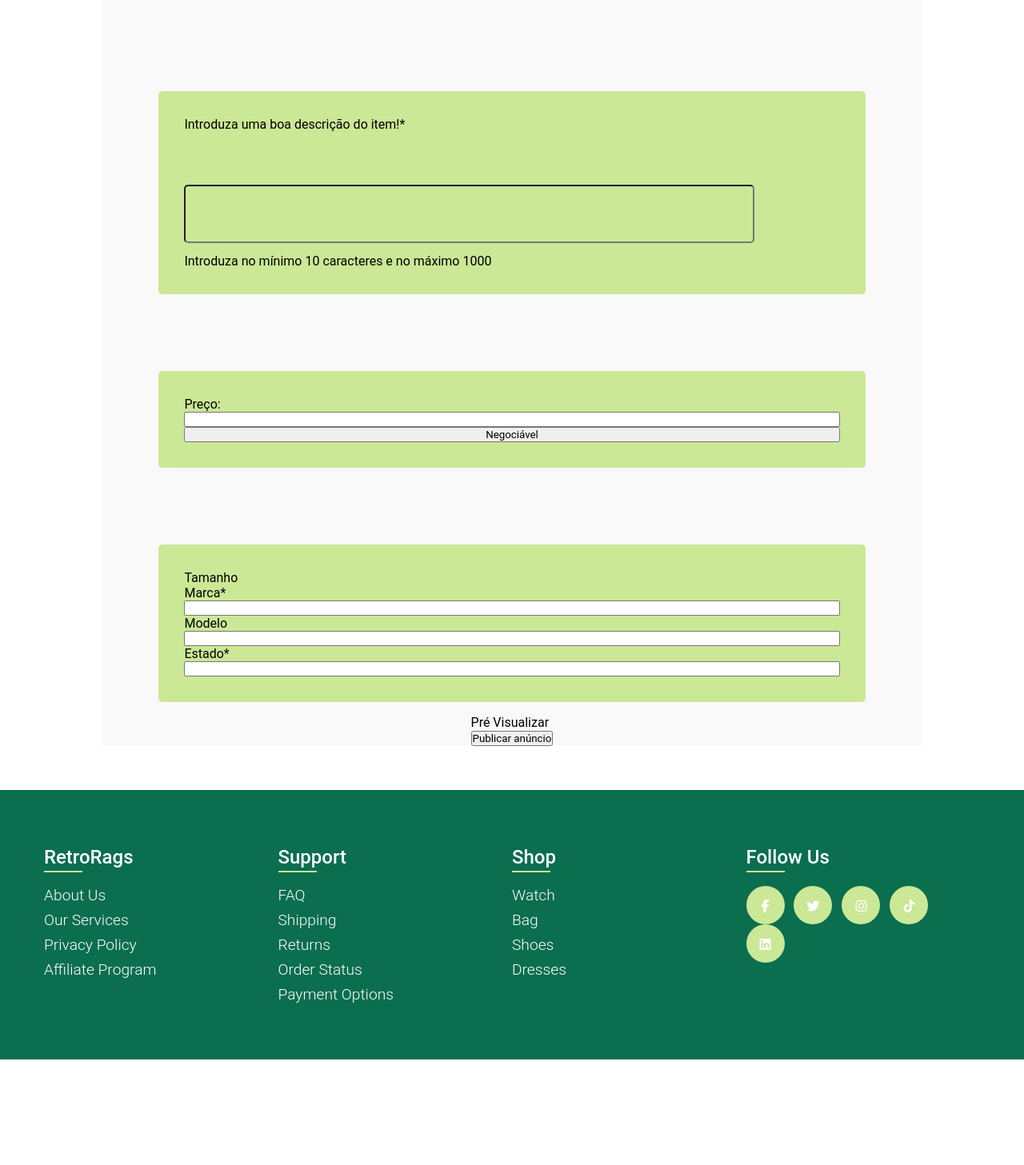
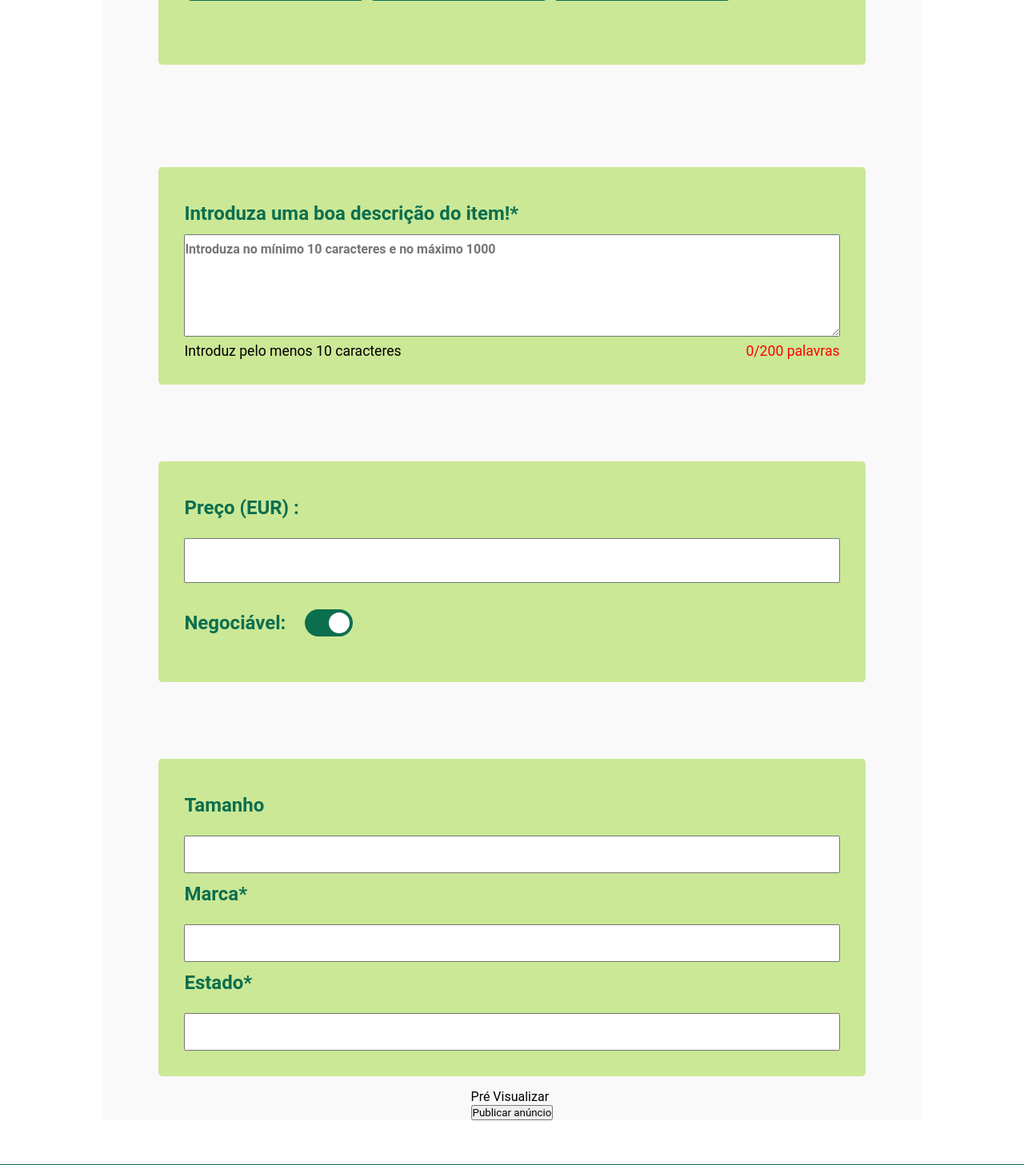
Before and after one commit to AngeloOliveira2004/LTW_Project, a PHP site: page /pages/itemCreationPage.php in a window 1280 px wide. Shown: the part 2458-3915 px from the top of the page at 80% size. Before the commit the page ends 3783 px from the top, so only its background shows below. Run offline with PHP 8.4, Linux system fonts and the light colour scheme; data comes from the database, SQL or seed files in the repository.

Commit message:
Almost finiching creating item page

```diff
--- a/css/itemCreation.css
+++ b/css/itemCreation.css
@@ -292,3 +327,201 @@ li{
     margin-bottom: 1em;
     width: 80%;
 }
+
+.Item-Description p span {
+    font-weight: bold;
+}
+
+.word-details {
+    display: flex;
+    justify-content: space-between;
+    align-items: center;
+}
+
+.word-counter {
+    font-size: 1.1em;
+    color: red;
+}
+
+.min_words{
+
+    font-size: 1.1em;
+
+}
+
+.item-description{
+    font-size: 1.5em;
+    color: #0B6E4F;
+    font-weight: 600;
+    padding: 0.5em;
+    padding-left: 0;
+}
+
+.description-text{
+    font-size: 1em;
+    color: #0B6E4F;
+    font-weight: 600;
+    padding: 0.5em;
+    padding-left: 0;
+    padding-bottom: 5em;
+    margin-bottom: 0.5em;
+}
+
+
+/*------- Item Price and Trade -------------------------*/
+
+
+
+.switch {
+    position: relative;
+    display: inline-block;
+    width: 60px;
+    height: 34px;
+  }
+
+  .switch input {
+    opacity: 0;
+    width: 0;
+    height: 0;
+  }
+
+  .slider {
+    position: absolute;
+    cursor: pointer;
+    top: 0;
+    left: 0;
+    right: 0;
+    bottom: 0;
+    background-color: #ccc;
+    -webkit-transition: .4s;
+    transition: .4s;
+  }
+
+  .slider:before {
+    position: absolute;
+    content: "";
+    height: 26px;
+    width: 26px;
+    left: 4px;
+    bottom: 4px;
+    background-color: white;
+    -webkit-transition: .4s;
+    transition: .4s;
+  }
+
+  input:checked + .slider {
+    background-color: #0B6E4F;
+  }
+
+  input:focus + .slider {
+    box-shadow: 0 0 1px #0B6E4F;
+  }
+
+  input:checked + .slider:before {
+    -webkit-transform: translateX(26px);
+    -ms-transform: translateX(26px);
+    transform: translateX(26px);
+  }
+
+  /* Rounded sliders */
+  .slider.round {
+    border-radius: 34px;
+  }
+
+  .slider.round:before {
+    border-radius: 50%;
+  }
+
+.Preço{
+    font-size: 1.5em;
+    color: #0B6E4F;
+    font-weight: 600;
+    padding: 0.5em;
+    padding-left: 0;
+    padding-bottom: 1em;
+}
+
+.Preço_{
+    font-size: 1.5em;
+    color: #0B6E4F;
+    font-weight: 600;
+    padding: 0.5em;
+    padding-left: 0;
+    margin-bottom: 1em;
+}
+
+.toggle-button-wrapper{
+    display: flex;
+
+    align-items: center;
+    padding-bottom: 1em;
+}
+
+.Negociável{
+    font-size: 1.5em;
+    color: #0B6E4F;
+    font-weight: 600;
+    padding: 0.5em;
+    padding-left: 0;
+    padding-right: 1em ;
+}
+
+/*-----------------Aditional Info-------------*/
+
+.hidden {
+    display: none;
+}
+
+.sizes,
+.conditions {
+    list-style-type: none;
+    padding: 0;
+    margin: 0;
+    display: none;
+}
+
+.sizes li,
+.conditions li {
+    cursor: pointer;
+}
+
+.sizes li:hover,
+.conditions li:hover {
+    background-color: #f0f0f0;
+}
+
+.size , .condition{
+    font-size: 1.5em;
+    color: #0B6E4F;
+    font-weight: 600;
+    padding: 0.5em;
+    padding-left: 0;
+    padding-bottom: 1em;
+}
+
+#brand{
+    font-size: 1.5em;
+    color: #0B6E4F;
+    font-weight: 600;
+    padding: 0.5em;
+    padding-left: 0;
+    padding-bottom: 1em;
+}
+
+.size_list , .condition_list{
+    gap: 0.2em;
+    border: 1px solid #ccc;
+    padding: 0.5em;
+    background-color: white;
+    color: #0B6E4F;
+    font-size: 1em;
+}
+
+.Tamanho , .Marca , .Estado{
+    font-size: 1em;
+    color: #0B6E4F;
+    font-weight: 600;
+    padding: 0.5em;
+    padding-left: 0;
+    padding-bottom: 1em;
+}
--- a/db_handler/Conditions.php
+++ b/db_handler/Conditions.php
@@ -1,6 +1,6 @@
 <?php
 
-class Conditions {
+class Condition {
     private $id;
     private $name;
 
--- a/db_handler/DB.php
+++ b/db_handler/DB.php
@@ -38,12 +38,52 @@
             return $this->conn;
         }
 
-        public function getCategoryNameById($id) : string{
+        public function getCategoryNameById($id) {
             $stmt = $this->conn->prepare("SELECT * FROM categories WHERE CategoryId = :id");
             $stmt->bindParam(':id', $id);
             $stmt->execute();
             $row = $stmt->fetch();
             return $row['Name'];
+        }
+
+        public function getSizes(){
+            $stmt = $this->conn->prepare("SELECT * FROM Sizes");
+            $stmt->execute();
+            $sizes = [];
+            while ($row = $stmt->fetch()) {
+                $sizes[] = new Size($row['SizeId'], $row['Name']);
+            }
+            return $sizes;
+        }
+
+        public function getConditions(){
+            $stmt = $this->conn->prepare("SELECT * FROM Conditions");
+            $stmt->execute();
+            $conditions = [];
+            while ($row = $stmt->fetch()) {
+                $conditions[] = new Condition($row['ConditionId'], $row['Name']);
+            }
+            return $conditions;
+        }
+        public function getSubCategoriesByParent($parent) : array {
+            $stmt = $this->conn->prepare("SELECT * FROM Subcategory WHERE ParentCategory = :parent");
+            $stmt->bindParam(':parent', $parent);
+            $stmt->execute();
+            $subCategories = [];
+            while ($row = $stmt->fetch()) {
+                $subCategories[] = new SubCategory($row['SUbCategoryId'], $row['ParentCategory'], $row['Name']);
+            }
+            return $subCategories;
+        }
+
+        public function getAllSubCategories() : array {
+            $stmt = $this->conn->prepare("SELECT * FROM Subcategory");
+            $stmt->execute();
+            $subCategories = [];
+            while ($row = $stmt->fetch()) {
+                $subCategories[] = new SubCategory($row['SUbCategoryId'], $row['ParentCategory'], $row['Name']);
+            }
+            return $subCategories;
         }
 
         public function getSubCategoryNameById($id) : string{
--- a/db_handler/SIzes.php
+++ b/db_handler/SIzes.php
@@ -1,6 +1,6 @@
 <?php
 
-class Sizes {
+class Size {
     private $id;
     private $name;
 
--- a/pages/itemCreationPage.php
+++ b/pages/itemCreationPage.php
@@ -18,7 +18,7 @@
 
         $db = new Database("../database/database.db");
 
-        $allItems = $db->getItems();
+                $allItems = $db->getItems();
 
         $categoryCounts = array();
         foreach ($allItems as $item) {
@@ -33,27 +33,17 @@
 
         $topCategories = array_slice($categoryCounts, 0, 7);
 
+        $topCategoriesNames = array();
+        foreach ($topCategories as $category => $count) {
+            $catName = $db->getCategoryNameById($category);
+            if($catName != null)
+                $topCategoriesNames[$catName] = $count;
+        }
 
-
-        foreach ($topCategories as $category => $count) {
-            $catName = $db->getCategoryById($category);
-            $topCategoriesNames[] = $catName;
-        }
 
         $topCategories = $topCategoriesNames;
 
-        $subCategoryCounts = array();
-        foreach ($allItems as $item) {
-            $subCategory = $item->getSubcategory();
-            if (!isset($subCategoryCounts[$subCategory])) {
-                $subCategoryCounts[$subCategory] = 0;
-            }
-            $subCategoryCounts[$subCategory]++;
-        }
 
-        arsort($subCategoryCounts);
-
-        $topSubCategories = array_slice($subCategoryCounts, 0, 7);
     ?>
 
 
@@ -61,23 +51,20 @@
     <div class="ItemCreation">
 
     <section class="Item-Title-And-Categories">
-        <p>Primeiro, introduz um título*</p>
+        <p class="title">Primeiro, introduz um título*</p>
         <p class="box_title">Tenta ser o mais descritivo e apelativo possível</p>
         <input type="text" class="Item-Title">
 
+        <div class = "words-details">
+            <p>Introduz pelo menos 1 caractér</p>
+            <p class = "word-count">0/50 letras</p>
+        </div>
+
         <div class="category-container">
-            <p class="Category_choice">Escolha até 3 Categorias</p>
+            <p class="Category_choice">Escolha uma Categorias</p>
             <input type="text" placeholder="Escolhe uma categoria?" class="search_category">
             <div class="suggestions">
                 <?php
-                foreach ($topCategories as $category => $count) {
-                    echo "<div class='category-option' value='$category'>$category</div>";
-                }
-
-                foreach ($topCategories as $category => $count) {
-                    echo "<div class='category-option' value='$category'>$category</div>";
-                }
-
                 foreach ($topCategories as $category => $count) {
                     echo "<div class='category-option' value='$category'>$category</div>";
                 }
@@ -89,6 +76,18 @@
         <input type="text" placeholder="Escolhe uma categoria?" class="sub_search_category">
         <div class="sub_suggestions">
             <?php
+            $selectedCategoryId = isset($_POST['selected_category_id']) ? $_POST['selected_category_id'] : null;
+
+            $topSubCategories = array();
+
+            if ($selectedCategoryId !== null) {
+                $subCategories = $db->getSubCategoriesByParent($selectedCategoryId);
+
+                foreach ($subCategories as $subcategory) {
+                    $topSubCategories[$subcategory['Name']] = $subcategory['Count'];
+                }
+            }
+
             foreach ($topSubCategories as $category => $count) {
                 echo "<div class='category-option' value='$category'>$category</div>";
             }
@@ -108,29 +107,63 @@
         </section>
 
         <section class="Item-Description">
-            <p>Introduza uma boa descrição do item!*</p>
-            <input type="text" class="Item-Description">
-            <p>Introduza no mínimo 10 caracteres e no máximo 1000</p>
+            <p class = "item-description">Introduza uma boa descrição do item!<span>*</span></p>
+            <textarea class="description-text" placeholder="Introduza no mínimo 10 caracteres e no máximo 1000"></textarea>
+            <div class="word-details">
+                <p class = "min_words">Introduz pelo menos 10 caracteres</p>
+                <p class="word-counter">0/200 palavras</p>
+            </div>
         </section>
 
+
         <section class="Item-Price-Trade">
-            <p class="Preço">Preço:</p>
-            <input type="text" class="Preço">
-            <button class="Negociável">Negociável</button>
+            <p class="Preço">Preço (EUR) :</p>
+            <input type="text" class="Preço_">
+            <div class="toggle-button-wrapper">
+                <p class ="Negociável" > Negociável: </p>
+                <label class="switch">
+                    <input type="checkbox" checked>
+                    <span class="slider round"></span>
+                </label>
+            </div>
         </section>
 
+
+
         <section class="Additional-Info">
-            <p>Tamanho</p>
-            <ul class="sizes"></ul>
+            <?php
+                require_once '../db_handler/DB.php';
 
-            <p>Marca*</p>
+                $db = new Database("../database/database.db");
+
+                $allSizes = $db->getSizes();
+                $allModels = $db->getConditions();
+
+
+            ?>
+
+            <p class = "size">Tamanho</p>
+            <input type="text" class="Tamanho">
+            <ul class="sizes">
+                <?php
+                    foreach ($allSizes as $size) {
+                        echo "<li class='size_list' value='{$size->getId()}'>{$size->getName()}</li>";
+                    }
+                ?>
+            </ul>
+
+            <p id = "brand">Marca*</p>
             <input type="text" class="Marca">
 
-            <p>Modelo</p>
-            <input type="text" class="Modelo">
-
-            <p>Estado*</p>
+            <p class = "condition" >Estado*</p>
             <input type="text" class="Estado">
+            <ul class = "conditions">
+                <?php
+                    foreach ($allModels as $model) {
+                        echo "<li class='condition_list' value='{$model->getId()}'>{$model->getName()}</li>";
+                    }
+                ?>
+            </ul>
         </section>
 
         <section>
--- a/pages/js/itemCreation.js
+++ b/pages/js/itemCreation.js
@@ -1,4 +1,7 @@
 let inputedImages = [];
+
+
+
 
 document.addEventListener("DOMContentLoaded", function() {
   var searchInput = document.querySelector(".search_category");
@@ -90,3 +93,150 @@ document.addEventListener("DOMContentLoaded", function() {
     });
   });
 });
+
+
+
+document.addEventListener("DOMContentLoaded", function() {
+  var searchInput = document.querySelector(".search_category");
+  var suggestions = document.querySelector(".suggestions");
+  var suggestionOptions = suggestions.querySelectorAll(".category-option");
+
+  searchInput.addEventListener("input", function() {
+      var searchText = searchInput.value.toLowerCase();
+      suggestionOptions.forEach(function(option) {
+          var optionText = option.textContent.toLowerCase();
+          if (optionText.includes(searchText)) {
+              option.style.display = "block";
+          } else {
+              option.style.display = "none";
+          }
+      });
+  });
+
+  suggestionOptions.forEach(function(option) {
+      option.addEventListener("click", function() {
+          searchInput.value = option.textContent;
+          suggestions.style.display = "none";
+      });
+  });
+});
+
+
+document.addEventListener("DOMContentLoaded", function() {
+  var subSearchInput = document.querySelector(".sub_search_category");
+  var subSuggestions = document.querySelector(".sub_suggestions");
+  var subSuggestionOptions = subSuggestions.querySelectorAll(".subcategory-option");
+
+  subSearchInput.addEventListener("input", function() {
+      var searchText = subSearchInput.value.toLowerCase();
+      subSuggestionOptions.forEach(function(option) {
+          var optionText = option.textContent.toLowerCase();
+          if (optionText.includes(searchText)) {
+              option.style.display = "block";
+          } else {
+              option.style.display = "none";
+          }
+      });
+  });
+
+  subSuggestionOptions.forEach(function(option) {
+      option.addEventListener("click", function() {
+          subSearchInput.value = option.textContent;
+          subSuggestions.style.display = "none";
+      });
+  });
+});
+
+
+document.addEventListener("DOMContentLoaded", function() {
+  var subSearchInput = document.querySelector(".sub_search_category");
+
+  subSearchInput.addEventListener("click", function() {
+      var inputValue = subSearchInput.value.trim();
+
+      if (inputValue === "") {
+          alert("You must pick a valid category first.");
+      }
+  });
+});
+
+
+document.addEventListener("DOMContentLoaded", function() {
+  var titleInput = document.querySelector(".Item-Title");
+  var wordCount = document.querySelector(".word-count");
+
+  titleInput.addEventListener("input", function(event) {
+      var inputLength = titleInput.value.length;
+
+      wordCount.textContent = inputLength + "/50 letras";
+
+      if (inputLength >= 50) {
+          event.preventDefault();
+          titleInput.value = titleInput.value.substring(0, 50);
+      }
+  });
+});
+
+
+document.addEventListener("DOMContentLoaded", function() {
+  var descriptionInput = document.querySelector(".description-text");
+  var wordCount = document.querySelector(".word-counter");
+
+
+  descriptionInput.addEventListener("input", function() {
+      var words = descriptionInput.value.trim().split(/\s+/).filter(Boolean);
+      var wordLength = words.length;
+
+      wordCount.textContent = wordLength + "/200 palavras";
+
+      if (wordLength > 200) {
+          event.preventDefault();
+          descriptionInput.value = words.slice(0, 200).join(" ");
+
+      }
+  });
+});
+
+
+
+document.addEventListener("DOMContentLoaded", function() {
+  var tamanhoInput = document.querySelector(".Tamanho");
+  var tamanhoDropdown = document.querySelector(".sizes");
+  var estadoInput = document.querySelector(".Estado");
+  var conditionsDropdown = document.querySelector(".conditions");
+
+
+  tamanhoInput.addEventListener("click", function() {
+      tamanhoDropdown.style.display = tamanhoDropdown.style.display === "block" ? "none" : "block";
+  });
+
+
+  estadoInput.addEventListener("click", function() {
+      conditionsDropdown.style.display = conditionsDropdown.style.display === "block" ? "none" : "block";
+  });
+
+  tamanhoInput.addEventListener("keydown", function(event) {
+      event.preventDefault();
+  });
+
+  estadoInput.addEventListener("keydown", function(event) {
+      event.preventDefault();
+  });
+
+  tamanhoDropdown.addEventListener("click", function(event) {
+    var clickedElement = event.target.closest("li.size_list");
+    if (clickedElement) {
+        tamanhoInput.value = clickedElement.textContent;
+        tamanhoDropdown.style.display = "none";
+    }
+});
+
+conditionsDropdown.addEventListener("click", function(event) {
+    var clickedElement = event.target.closest("li.condition_list");
+    if (clickedElement) {
+        estadoInput.value = clickedElement.textContent;
+        conditionsDropdown.style.display = "none";
+    }
+});
+
+});
```
Also changed, not shown: other parts of css/itemCreation.css (+35 -0 lines).
